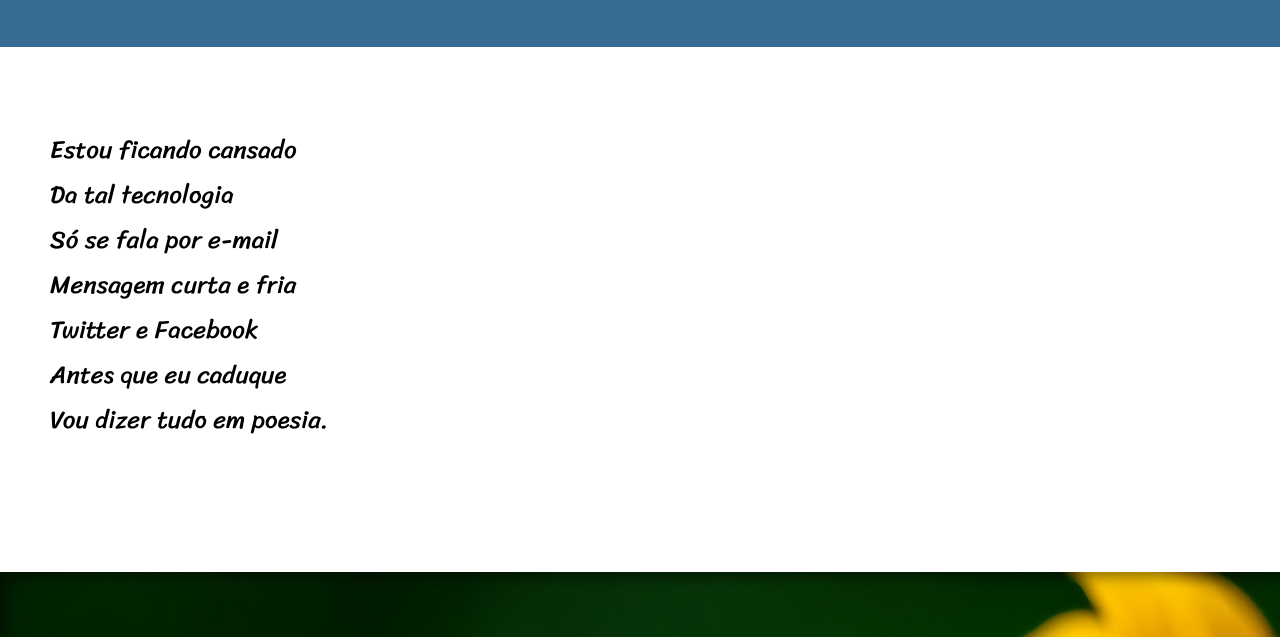
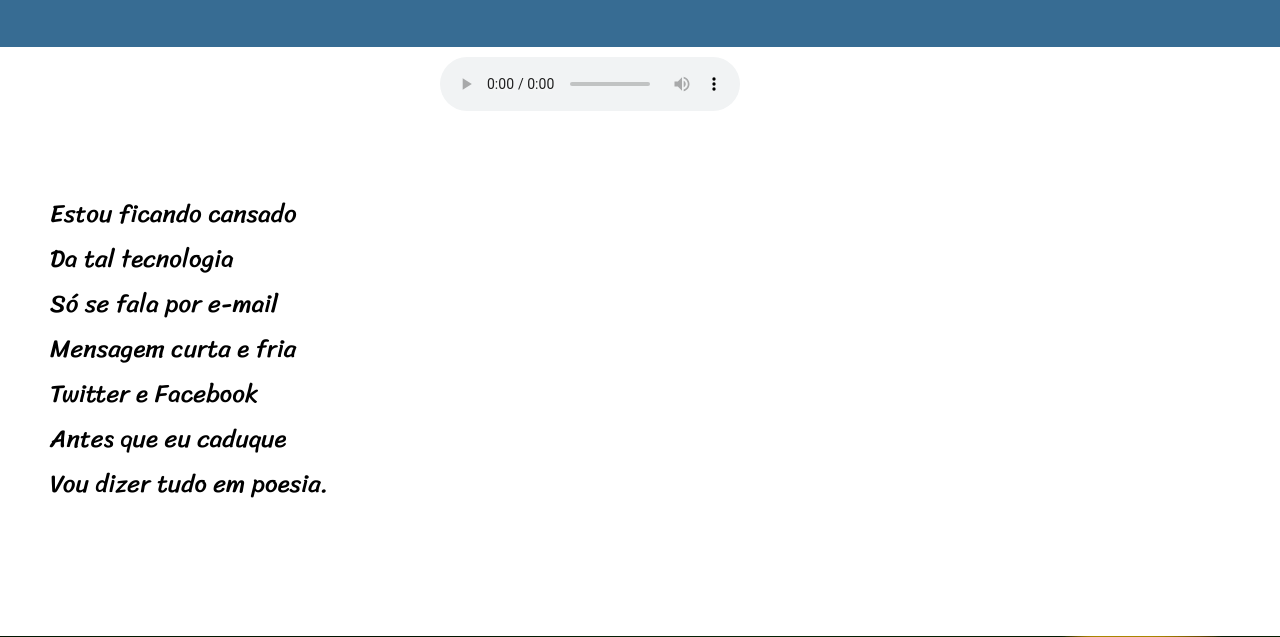
Before and after one commit to G4brielsss/projeto-cordel, a plain HTML site: page index.html in a window 1280 px wide. Shown: the part 151-788 px from the top of the page. Drawn offline with Linux system fonts and the light colour scheme.

Commit message:
MP3 acrescentado

```diff
--- a/index.html
+++ b/index.html
@@ -16,6 +16,15 @@
     </header>
 
     <main>
+
+        <div id="audio">
+            <audio controls>
+                <source src="./Cordel narrado.mp3" type="audio/mpeg">
+                Seu navegador não suporta a reprodução de áudio.
+            </audio>
+        </div>
+
+
         <section class="normal">
             <p>
                 Estou ficando cansado <br>
--- a/style.css
+++ b/style.css
@@ -23,7 +23,7 @@ html, body{
     min-height: 100vh;
     font-size: 16px;
     font-family: var(--font1);
-    background-color: var(--cor4);
+    background-color: var(--cor6);
 }
 
 header{
@@ -36,6 +36,13 @@ header>h1{
     font-family: var(--font1);
     font-variant: small-caps;
     font-size: 8vh;
+}
+#audio{
+    display: flex;
+    max-width: 400px;
+    width: 100%;
+    padding-top: 10px;
+    margin: auto;
 }
 header>p{
     font-size: 20px;
```
Also changed, not shown: 1 other file.
